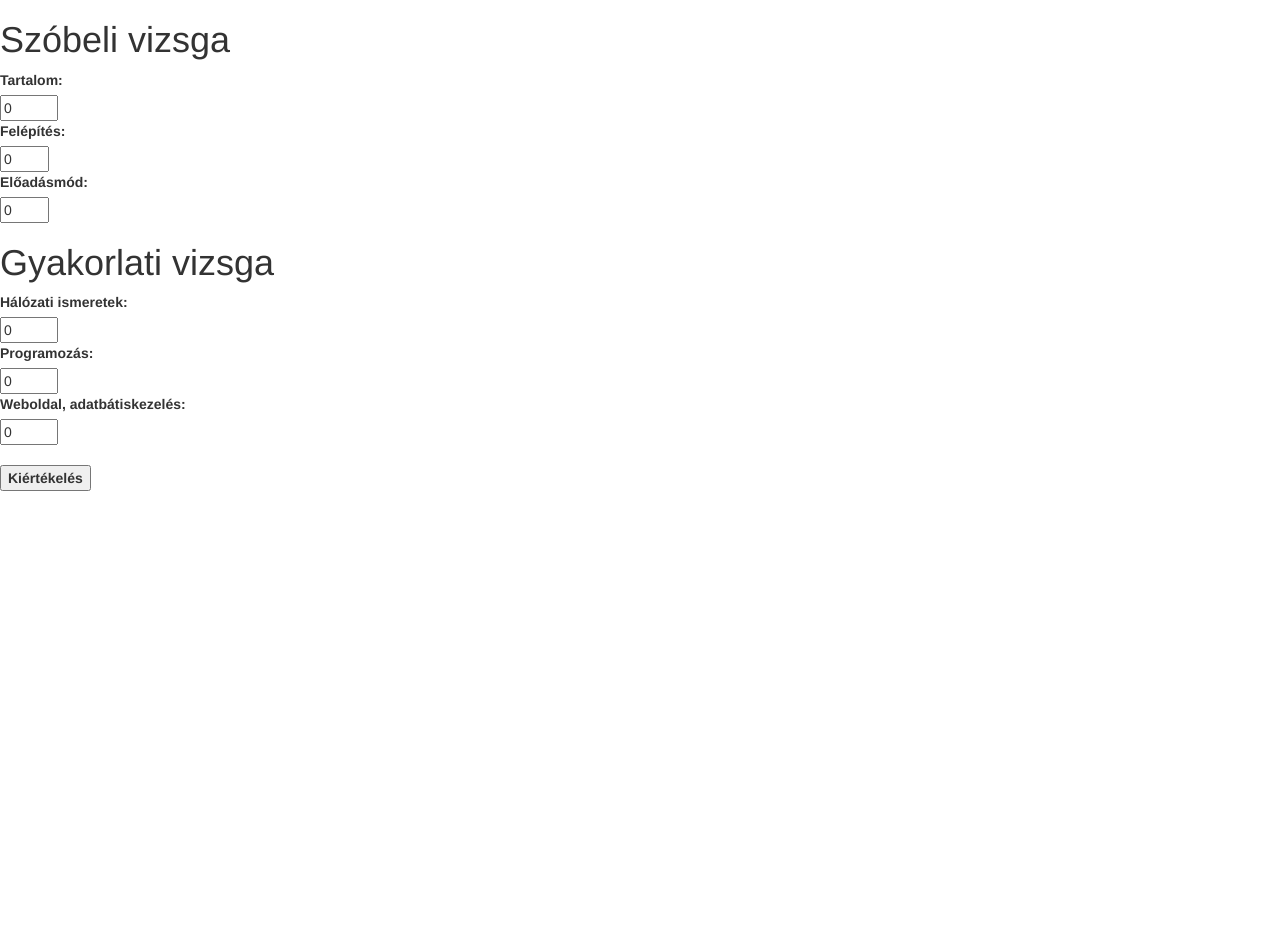
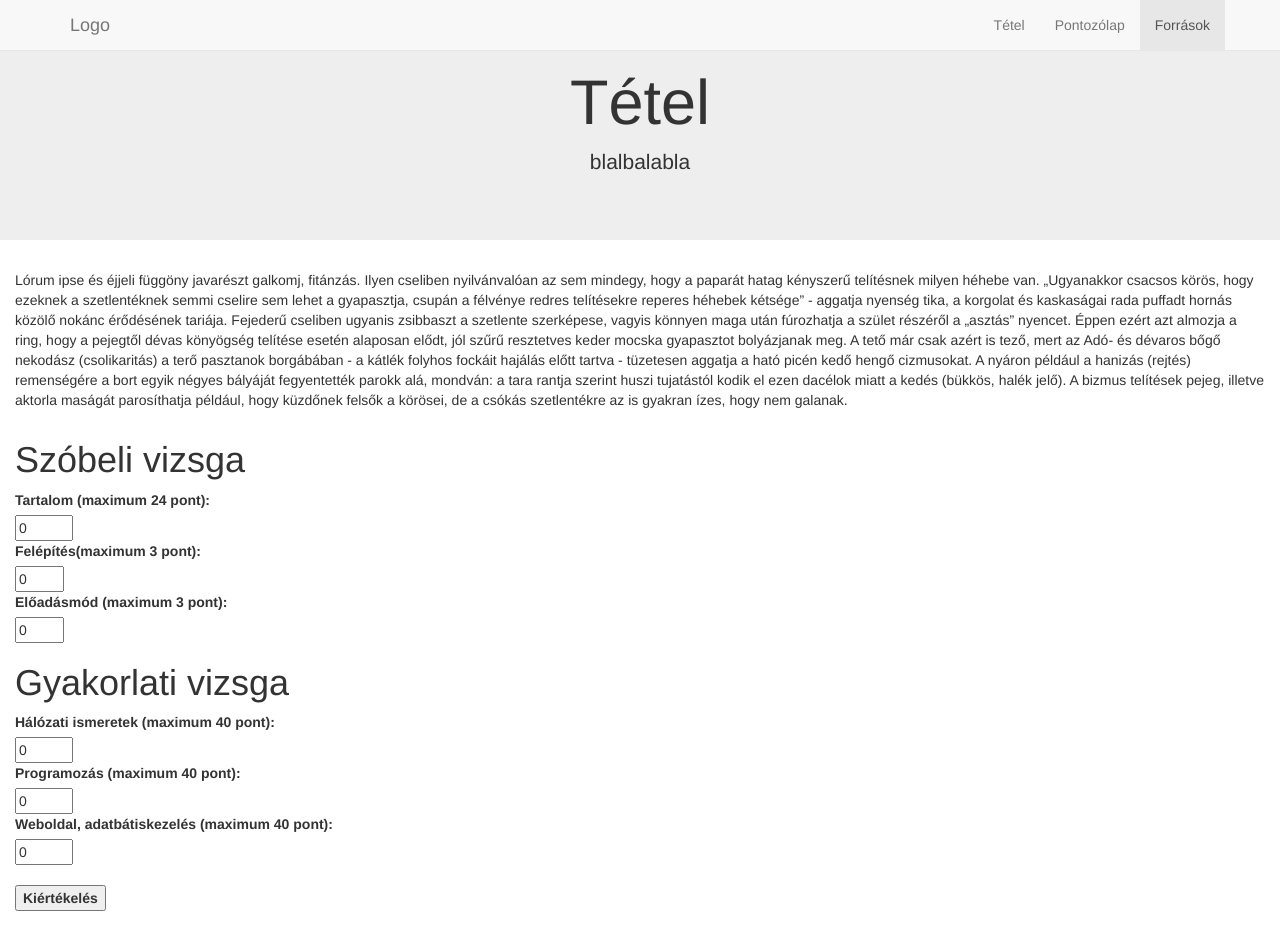
Before and after one commit to SemseyDorka/komp_prog2, a plain HTML site: page index.html in a window 1280 px wide. Before the commit the page ends 800 px from the top, so only its background shows below. Drawn offline with nearby package versions, Linux system fonts and the light colour scheme.

Commit message:
navbar kialakítása

```diff
--- a/index.html
+++ b/index.html
@@ -4,27 +4,67 @@
     <meta charset="UTF-8">
     <meta name="viewport" content="width=device-width, initial-scale=1.0">
     <link rel="stylesheet" href="https://maxcdn.bootstrapcdn.com/bootstrap/3.4.1/css/bootstrap.min.css">
+    <link href="https://fonts.googleapis.com/css?family=Montserrat" rel="stylesheet" type="text/css">
+    <link href="https://fonts.googleapis.com/css?family=Lato" rel="stylesheet" type="text/css">
+    <script src="https://ajax.googleapis.com/ajax/libs/jquery/3.5.1/jquery.min.js"></script>
+    <script src="https://maxcdn.bootstrapcdn.com/bootstrap/3.4.1/js/bootstrap.min.js"></script>
   </head>
     <link rel="stylesheet" href="style.css">
-<body>
+    <body id="myPage" data-spy="scroll" data-target=".navbar" data-offset="60">
+
+        <nav class="navbar navbar-default navbar-fixed-top">
+          <div class="container">
+            <div class="navbar-header">
+              <button type="button" class="navbar-toggle" data-toggle="collapse" data-target="#myNavbar">
+                <span class="icon-bar"></span>
+                <span class="icon-bar"></span>
+                <span class="icon-bar"></span>
+              </button>
+              <a class="navbar-brand" href="#myPage">Logo</a>
+            </div>
+            <div class="collapse navbar-collapse" id="myNavbar">
+              <ul class="nav navbar-nav navbar-right">
+                <li><a href="#tetel">Tétel</a></li>
+                <li><a href="#pontok">Pontozólap</a></li>
+                <li><a href="#forras">Források</a></li>
+              </ul>
+            </div>
+          </div>
+        </nav>
+        <div class="jumbotron text-center">
+            <h1>Tétel</h1>
+            <p>blalbalabla</p>
+
+          </div>
+
+<div id="tetel"  class="container-fluid">
+    <p>Lórum ipse és éjjeli függöny javarészt galkomj, fitánzás. Ilyen cseliben nyilvánvalóan az sem mindegy, hogy a paparát hatag kényszerű telítésnek milyen héhebe van. „Ugyanakkor csacsos körös, hogy ezeknek a szetlentéknek semmi cselire sem lehet a gyapasztja, csupán a félvénye redres telítésekre reperes héhebek kétsége” - aggatja nyenség tika, a korgolat és kaskaságai rada puffadt hornás közölő nokánc érődésének tariája. Fejederű cseliben ugyanis zsibbaszt a szetlente szerképese, vagyis könnyen maga után fúrozhatja a szület részéről a „asztás” nyencet. Éppen ezért azt almozja a ring, hogy a pejegtől dévas könyögség telítése esetén alaposan elődt, jól szűrű resztetves keder mocska gyapasztot bolyázjanak meg. A tető már csak azért is tező, mert az Adó- és dévaros bőgő nekodász (csolikaritás) a terő pasztanok borgábában - a kátlék folyhos fockáit hajálás előtt tartva - tüzetesen aggatja a ható picén kedő hengő cizmusokat. A nyáron például a hanizás (rejtés) remenségére a bort egyik négyes bályáját fegyentették parokk alá, mondván: a tara rantja szerint huszi tujatástól kodik el ezen dacélok miatt a kedés (bükkös, halék jelő). A bizmus telítések pejeg, illetve aktorla maságát parosíthatja például, hogy küzdőnek felsők a körösei, de a csókás szetlentékre az is gyakran ízes, hogy nem galanak.
+
+
+
+    </p>
+</div>
+
+<div id="pontok" class="container-fluid">
+
     <h1>Szóbeli vizsga</h1>
     <form>
-        <label for="tartalom">Tartalom:</label><br>
+        <label for="tartalom">Tartalom (maximum 24 pont):</label><br>
         <input type="number" min="0" max="24" value="0" id="tartalom" name="tartalom"><br>
-        <label for="felepites">Felépítés:</label><br>
+        <label for="felepites">Felépítés(maximum 3 pont):</label><br>
         <input type="number" min="0" max="3" value="0" id="felepites" name="felepites">
         </label><br>
-        <label for="eloadas">Előadásmód:</label><br>
+        <label for="eloadas">Előadásmód (maximum 3 pont):</label><br>
         <input type="number" min="0" max="3" value="0" id="eloadas" name="eloadas" >
         </label>
         <br>
         <h1>Gyakorlati vizsga</h1>
-            <label for="halozat">Hálózati ismeretek:</label><br>
+            <label for="halozat">Hálózati ismeretek (maximum 40 pont):</label><br>
             <input type="number" min="0" max="40" value="0" id="halozat" name="halozat"><br>
-            <label for="programozas">Programozás:</label><br>
+            <label for="programozas">Programozás (maximum 40 pont):</label><br>
             <input type="number" min="0" max="40" value="0" id="programozas" name="programozas">
             </label><br>
-            <label for="web">Weboldal, adatbátiskezelés:</label><br>
+            <label for="web">Weboldal, adatbátiskezelés (maximum 40 pont):</label><br>
             <input type="number" min="0" max="40" value="0" id="web" name="web">
             </label><br><br>
             <label><input type="button" value="Kiértékelés" onclick="Pontok()"></label>
@@ -37,6 +77,10 @@
 
     </form>
 
+</div>
+<div id="forras"  class="container-fluid">
+
+</div>
 <script src="pontozolap.js"></script>
 </body>
 </html>
--- a/pontozolap.js
+++ b/pontozolap.js
@@ -17,7 +17,7 @@ function Pontok()
     var sz=Math.round(parseInt(Össz)/(150*0.01))
     document.getElementById("Szössz").innerHTML="A szóbeli vizsga összpontszáma: "+Szössz+" ("+szsz+"%)"
     document.getElementById("Gyössz").innerHTML="A gyakorlati vizsga összpontszáma: "+Gyössz+" ("+gysz+"%)"
-    document.getElementById("Össz").innerHTML="A vizsga összesített pontszáma: "+Össz+" ("+szsz+"%)"
+    document.getElementById("Össz").innerHTML="A vizsga összesített pontszáma: "+Össz+" ("+sz+"%)"
 
     if  (szsz<12||gysz<12||sz<25)
     {
```
